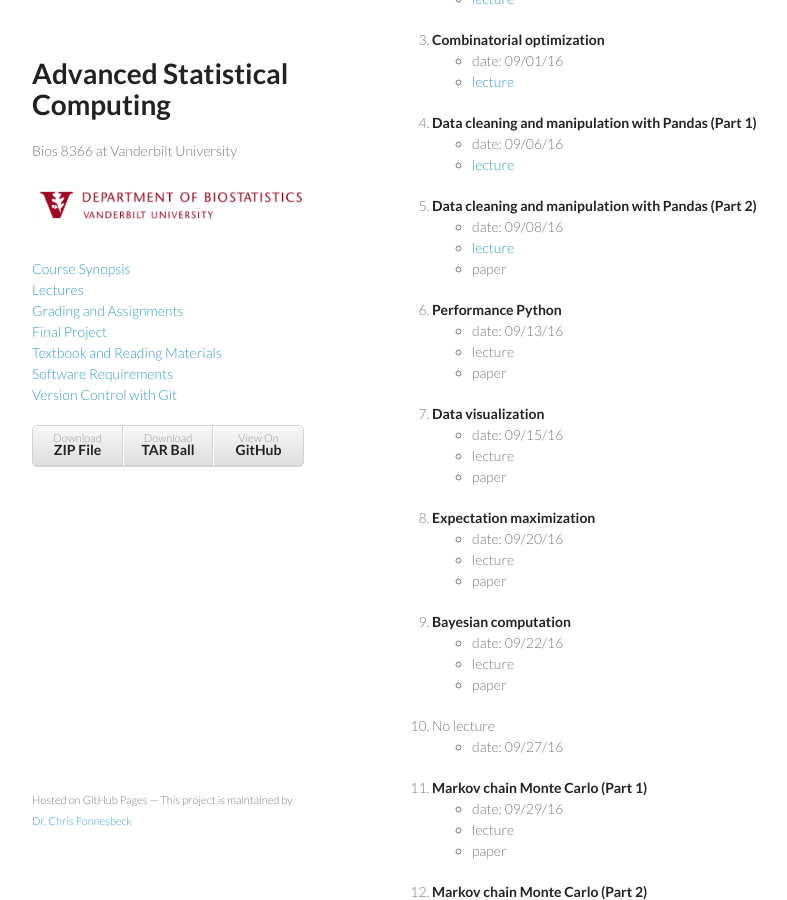
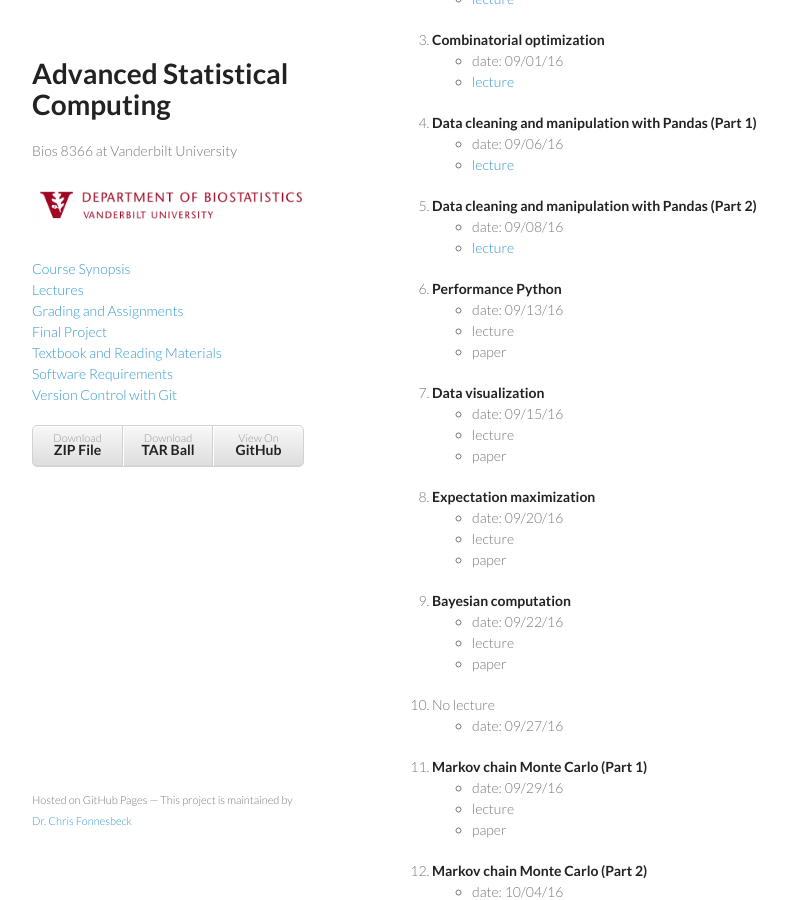
Before and after one commit to fonnesbeck/Bios8366, a Jekyll site: the page built from lectures.md, in a window 1280 px wide and 900 px high, scrolled down 473 px. Shown: the whole window, without its empty margins (178-965 px from the left). Built offline with Jekyll 4.4.1, drawn with Linux system fonts in a browser that asks for light colours.

Commit message:
Removed lecture link for Pandas

```diff
--- a/lectures.md
+++ b/lectures.md
@@ -32,7 +32,6 @@
 1. **Data cleaning and manipulation with Pandas (Part 2)**
     - date: 09/08/16
     - [lecture](https://github.com/fonnesbeck/Bios8366/blob/master/notebooks/Section2_2-Data-Wrangling-with-Pandas.ipynb)
-    - paper
 1. **Performance Python**
     - date: 09/13/16
     - lecture
```
